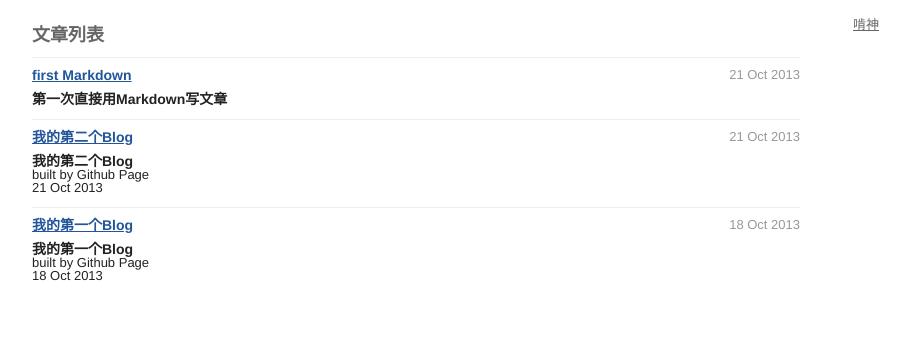
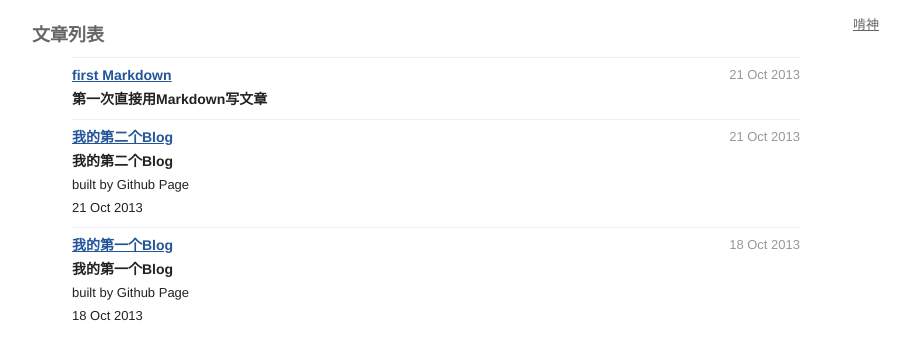
Before and after one commit to kenshinlin/archives, a Jekyll site: the page built from index.html, in a window 1280 px wide. Shown: the top 360 px of the page, without its empty margins (96-1006 px from the left). Built offline with Jekyll 4.4.1, drawn with Linux system fonts in a browser that asks for light colours.

Commit message:
Update style.css

```diff
--- a/css/style.css
+++ b/css/style.css
@@ -8,7 +8,7 @@
 dl, dt, dd, ol, ul, li,
 fieldset, form, label, legend,
 table, caption, tbody, tfoot, thead, tr, th, td {
-    margin: 0;
+    margin: 0;o
     padding: 0;
     border: 0;
     outline: 0;
@@ -113,6 +113,9 @@
 .excerpt{
     padding-top:10px;
 }
+p{
+    padding-top:10px;
+}
 
 }
 @media screen and (max-width:768px){
```
